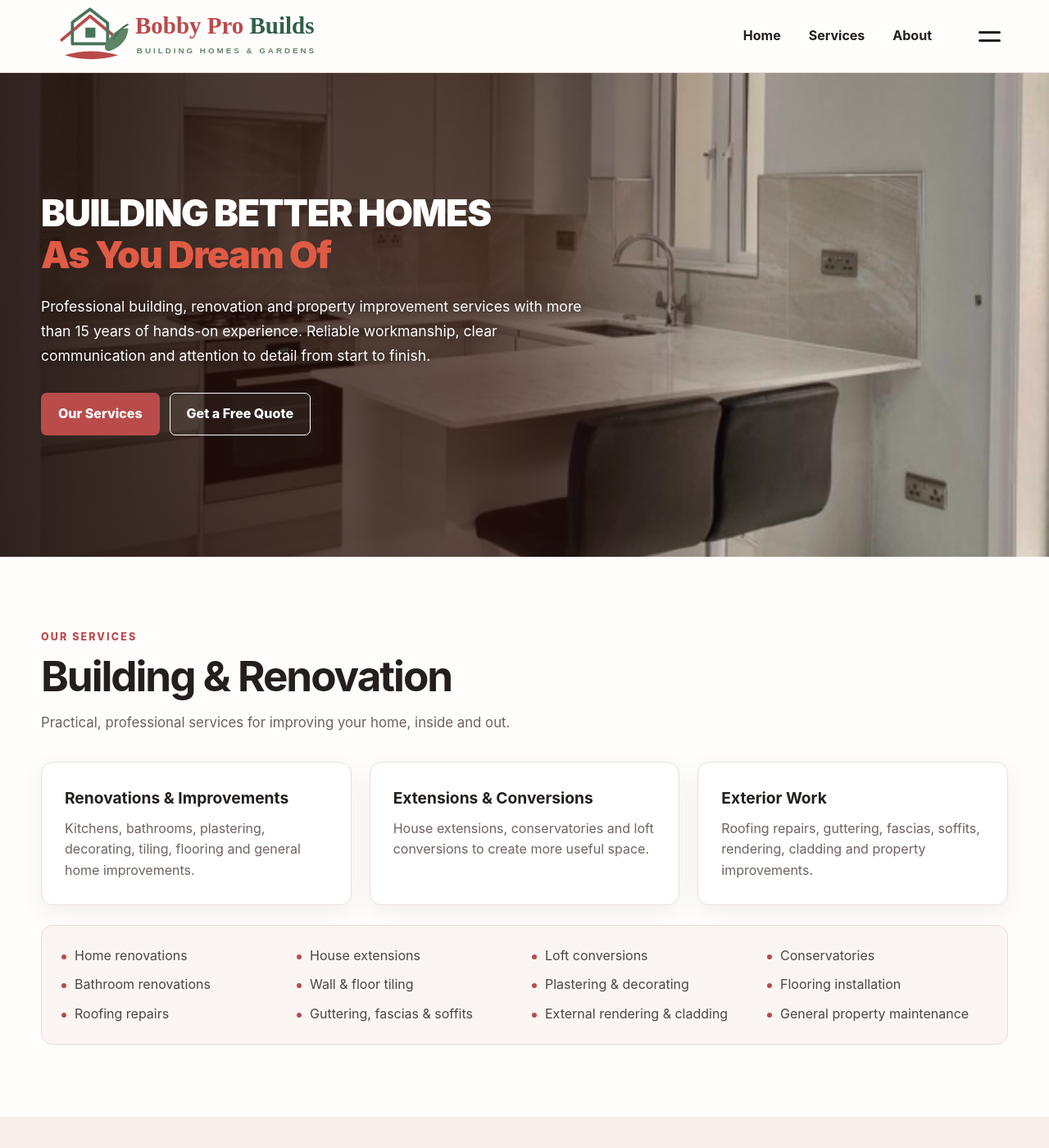
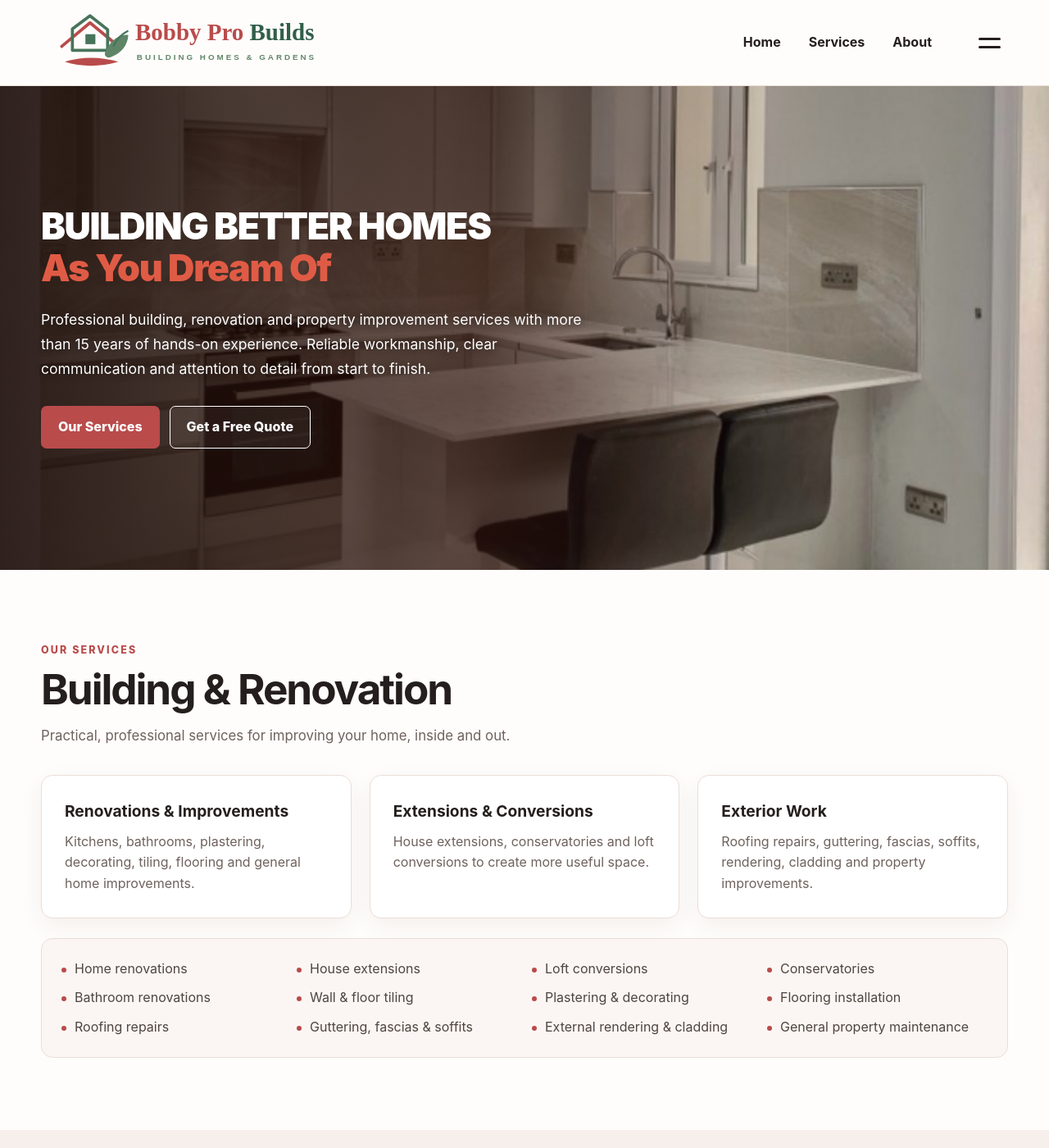
Before and after one commit to arsalanbobby/Bobby-Pro-Builds, a Jekyll site: the page built from index.md, in a window 1280 px wide and 1400 px high. Shown: the whole window at 82% size. Built offline with Jekyll 4.4.1, drawn with Linux system fonts in a browser that asks for light colours.

Commit message:
Increase desktop header height for logo spacing

```diff
--- a/assets/css/style.css
+++ b/assets/css/style.css
@@ -19,7 +19,7 @@ a{color:inherit}
 .container{width:min(calc(100% - 40px),var(--max));margin:0 auto}
 
 .site-header{position:sticky;top:0;z-index:50;background:rgba(255,253,251,.98);border-bottom:1px solid var(--line);backdrop-filter:blur(10px)}
-.nav-wrap{height:88px;display:flex;align-items:center;gap:28px}
+.nav-wrap{height:104px;display:flex;align-items:center;gap:28px}
 .brand{display:flex;align-items:center;text-decoration:none}.brand span{display:none}
 .brand img{width:430px;height:auto;max-height:86px}
 .main-nav{display:flex;align-items:center;gap:8px;margin-left:auto}
```
